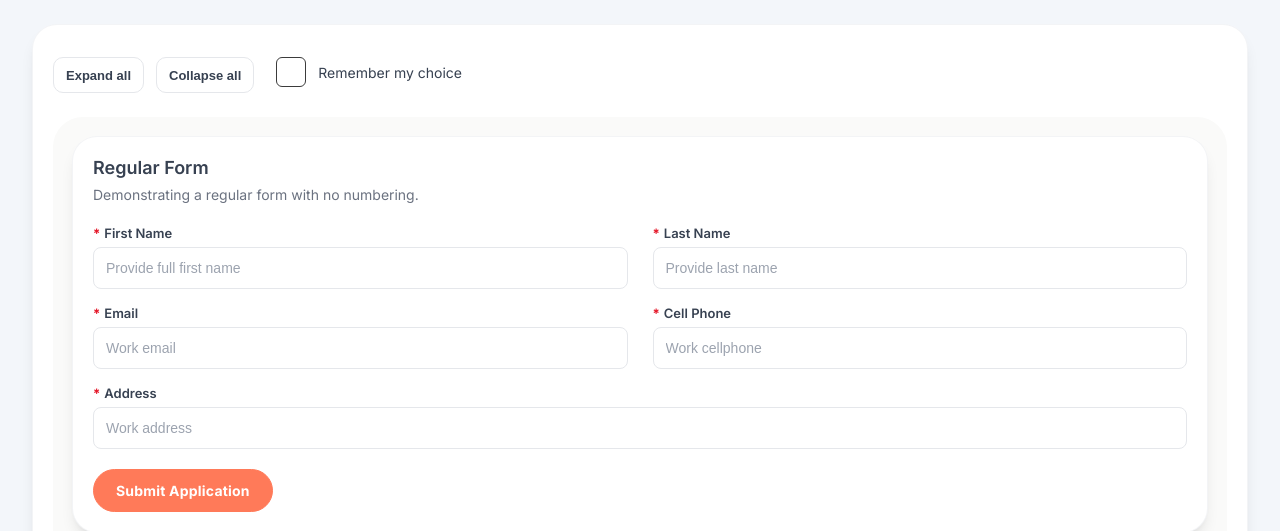
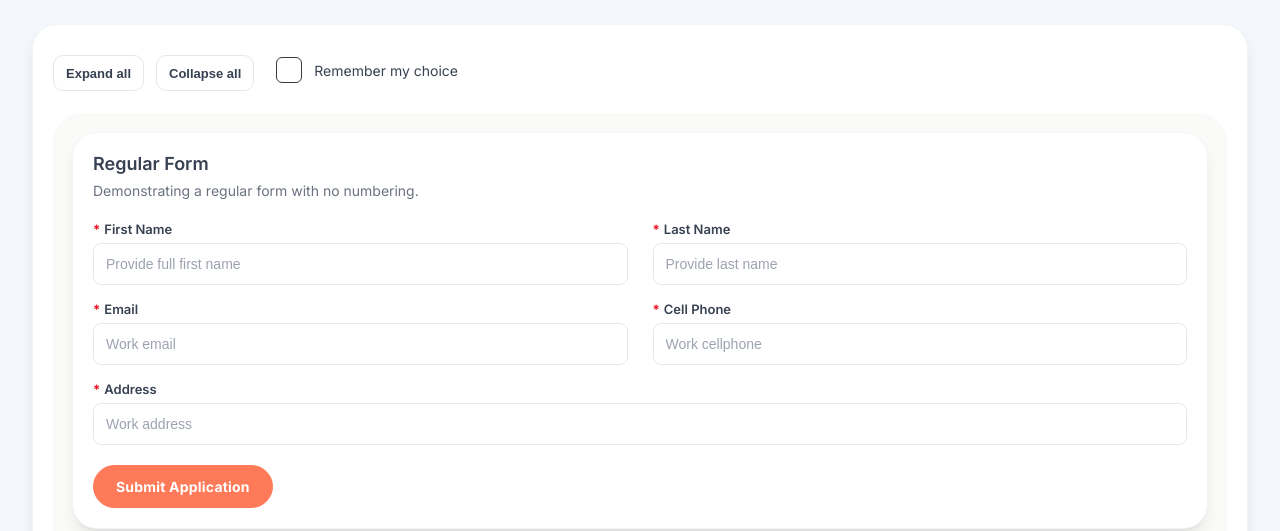
Before and after one commit to annemarie-horne/lendorainspired, a PHP site: page / in a window 1280 px wide. Shown: the top 531 px of the page. Run offline with PHP 8.4, Linux system fonts and the light colour scheme.

Commit message:
CSS changes

```diff
--- a/css/style.css
+++ b/css/style.css
@@ -77,6 +77,10 @@ body {
 ::-moz-placeholder {
   color: #9CA3AF;
   opacity: 1;
+}
+
+input[type="number"]{
+  text-align: right;
 }
 
 /********** 1. MAIN AND GENERAL END **********/
@@ -827,6 +831,10 @@ select:focus {
   transition: border-color 0.15s ease;
 }
 
+.radio-pill:has(input:checked) {
+  border: 1px solid var(--radioRed);
+}
+
 .radio-pill:hover {
   border-color: var(--brightOrange);
 }
@@ -961,8 +969,8 @@ select:focus {
 
 /* custom box */
 .check-row__box{
-  width: 30px;
-  height: 30px;
+  width: 26px;
+  height: 26px;
   border-radius: 6px;
   border: 1px solid var(--formGrey);
   flex-shrink: 0;
@@ -975,9 +983,9 @@ select:focus {
 .check-row__box::after{
   content: "";
   position: absolute;
-  width: 20px;
-  height: 10px;
-  left: 4px;
+  width: 18px;
+  height: 8px;
+  left: 3px;
   top: 6px;
   border-left: 3px solid transparent;
   border-bottom: 3px solid transparent;
@@ -987,13 +995,12 @@ select:focus {
 
 /* checked state */
 .check-row__input:checked + .check-row__box{
-  border-color: var(--formBlue);
-  background: var(--formLightBlue);
+  border-color: var(--radioRed);
 }
 
 .check-row__input:checked + .check-row__box::after{
-  border-left-color: var(--formGrey);
-  border-bottom-color: var(--formGrey);
+  border-left-color: var(--radioRed);
+  border-bottom-color: var(--radioRed);
 }
 
 /* keyboard focus */
--- a/index.html
+++ b/index.html
@@ -471,7 +471,7 @@
           <div class="question-body">
 
             <div class="field-with-attach">
-              <input class="control input--compact" type="number" placeholder="">
+              <input class="control input--compact" type="number" placeholder="0">
             </div>
 
           </div>
```
